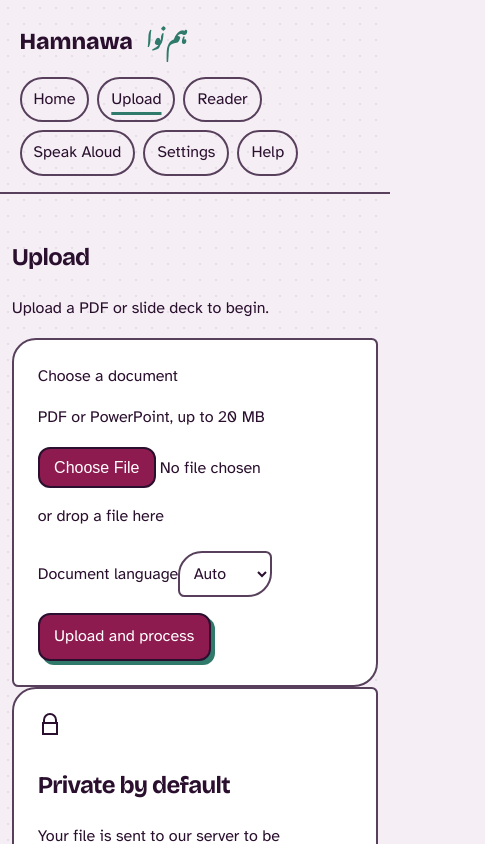
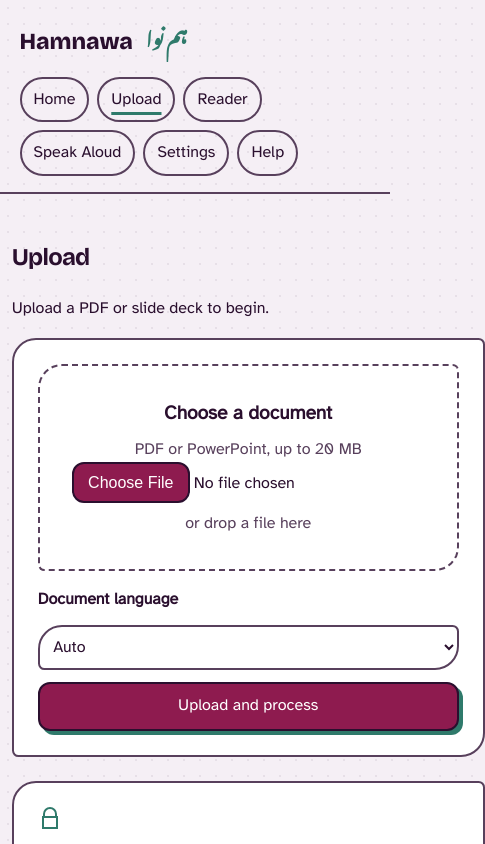
Before and after one commit to Abudora-0/Hamnawa, a React (Vite) app in the folder frontend/: page /upload in a window 390 px wide. Shown: the top 844 px of the page, 485 px wide, since content can reach past the window. Built offline with nearby package versions, Linux system fonts and the light colour scheme; no server answers; a web font is replaced by a local one.

Commit message:
Style home and upload pages

```diff
--- a/frontend/src/styles/pages.css
+++ b/frontend/src/styles/pages.css
@@ -6,6 +6,54 @@ main {
 }
 
 main:focus { outline: none; }
+.home-hero { display: grid; grid-template-columns: minmax(0, 1fr) minmax(18rem, 0.8fr); align-items: center; gap: var(--space-7); min-height: 28rem; }
+.eyebrow { color: var(--accent-2); font-size: var(--text--1); font-weight: bold; letter-spacing: 0.08em; text-transform: uppercase; }
+.home-hero h1 { max-width: 13ch; margin: 0; font-size: clamp(2.5rem, 7vw, 5rem); line-height: 0.98; }
+.hero-copy { max-width: 36rem; font-size: var(--text-1); color: var(--muted); }
+.hero-actions { display: flex; flex-wrap: wrap; gap: var(--space-4); margin-top: var(--space-5); }
+.hero-wave { position: relative; min-height: 20rem; overflow: hidden; border-left: 2px solid var(--accent-2); }
+.wave-bars { display: flex; align-items: center; justify-content: center; gap: 0.2rem; height: 100%; min-height: 20rem; padding: 1rem; }
+.wave-bars span { width: 0.35rem; height: var(--bar-height); max-height: 14rem; border-radius: 999px; background: var(--accent-2); opacity: 0.8; }
+.hero-urdu { position: absolute; top: 50%; left: 50%; transform: translate(-50%, -50%); color: var(--accent); font-size: clamp(3rem, 10vw, 7rem); white-space: nowrap; }
+.steps-list { display: grid; grid-template-columns: repeat(3, 1fr); gap: var(--space-5); margin: 0; padding: 0; list-style: none; counter-reset: steps; }
+.steps-list li { display: grid; gap: var(--space-2); counter-increment: steps; }
+.steps-list li::before { content: counter(steps, decimal-leading-zero); color: var(--accent); font-family: "Bricolage Grotesque", Arial, sans-serif; font-size: var(--text-5); font-weight: 800; line-height: 1; }
+.steps-list strong { font-family: "Bricolage Grotesque", Arial, sans-serif; font-size: var(--text-2); }
+.steps-list span,
+.editorial-list div span { color: var(--muted); }
+.editorial-list { margin: 0; padding: 0; list-style: none; }
+.editorial-list li { display: grid; grid-template-columns: 2.5rem 1fr; gap: var(--space-4); padding: var(--space-4) 0; border-bottom: 1px solid var(--border); }
+.editorial-glyph { color: var(--accent); }
+.editorial-glyph svg { width: 1.75rem; height: 1.75rem; }
+.editorial-list div { display: grid; gap: var(--space-1); }
+.editorial-list strong { font-size: var(--text-1); }
+.recent-list { display: grid; gap: var(--space-3); margin: 0; padding: 0; list-style: none; }
+.recent-list li,
+.file-ticket { display: flex; flex-wrap: wrap; align-items: center; justify-content: space-between; gap: var(--space-3); padding: var(--space-4); border: 2px solid var(--border); border-radius: var(--radius-petal); background: var(--surface); }
+.recent-list li > span { display: flex; flex-wrap: wrap; align-items: center; gap: var(--space-3); }
+.upload-layout { display: grid; grid-template-columns: minmax(0, 1.5fr) minmax(14rem, 0.7fr); align-items: start; gap: var(--space-5); }
+.upload-form { display: grid; gap: var(--space-4); }
+.drop-zone { padding: var(--space-6); border: 2px dashed var(--border); border-radius: var(--radius-petal); text-align: center; }
+.drop-zone.is-dragging { border-color: var(--accent); background: var(--highlight-bg); color: var(--highlight-text); }
+.drop-zone label { display: block; font-size: var(--text-1); font-weight: bold; }
+.drop-zone p { margin: var(--space-2) 0 0; color: var(--muted); }
+.upload-actions { display: grid; grid-template-columns: auto minmax(8rem, 1fr) auto; align-items: center; gap: var(--space-3); }
+.upload-actions label { font-weight: bold; }
+.upload-actions select { margin: 0; }
+.file-ticket { justify-content: flex-start; }
+.file-ticket span:last-child { margin-left: auto; color: var(--muted); }
+.privacy-note { color: var(--muted); }
+.privacy-note svg { color: var(--accent-2); }
+.privacy-note h2 { margin-bottom: var(--space-2); color: var(--text); font-size: var(--text-2); }
+.privacy-note p { margin: 0; }
+.thread-loading { display: inline-block; width: 4rem; margin-right: var(--space-2); vertical-align: middle; }
+
+@media (prefers-reduced-motion: no-preference) {
+  .wave-bars span { animation: sound-wave 1.1s ease-in-out infinite alternate; }
+  .wave-bars span:nth-child(3n) { animation-delay: -0.5s; }
+  .wave-bars span:nth-child(3n + 1) { animation-delay: -0.8s; }
+  @keyframes sound-wave { from { transform: scaleY(0.7); } to { transform: scaleY(1); } }
+}
 .reader-controls { margin: 1.5rem 0; }
 .reader-tools details { margin: 1rem 0; padding: 0.5rem 0.75rem; border: 2px solid var(--border); }
 .reader-tools summary { cursor: pointer; font-weight: bold; }
@@ -51,6 +99,12 @@ main:focus { outline: none; }
 
 @media (max-width: 40rem) {
   main { padding: var(--space-5) 3%; }
+  .home-hero,
+  .upload-layout { grid-template-columns: 1fr; }
+  .hero-wave { min-height: 14rem; border-top: 2px solid var(--accent-2); border-left: 0; }
+  .wave-bars { min-height: 14rem; }
+  .steps-list { grid-template-columns: 1fr; }
+  .upload-actions { grid-template-columns: 1fr; }
   .reader-tools form,
   .add-phrase { align-items: stretch; flex-direction: column; }
   .reader-tools input,
```
